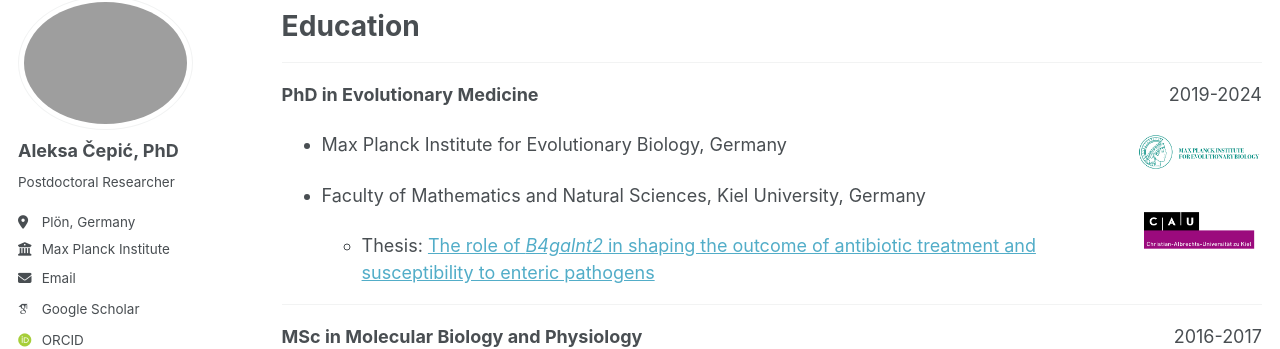
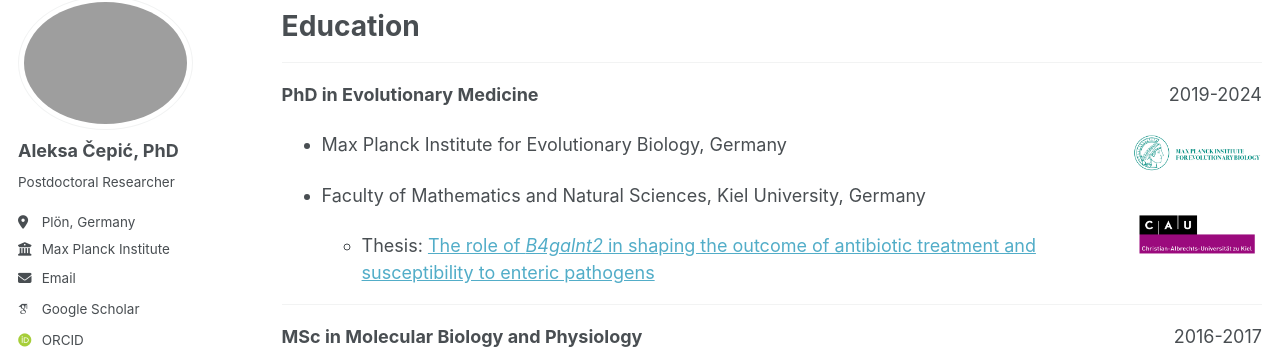
Before and after one commit to cepic-a/cepic-a.github.io, a Jekyll site: the page built from _pages/cv.md, in a window 1280 px wide. Shown: the part 110-459 px from the top of the page. Built offline with Jekyll 4.4.1, drawn with Linux system fonts in a browser that asks for light colours; some web fonts are replaced.

Commit message:
Update cv.md

```diff
--- a/_pages/cv.md
+++ b/_pages/cv.md
@@ -19,7 +19,7 @@ Education
     <div class="clearix"></div>
 </p>
 
-<img align="right" src="../images/maxplanck-cau.png" width="125px" style="padding-right: 1px">
+<img align="right" src="../images/maxplanck-cau.png" width="130px" style="padding-right: 0px">
 
   - Max Planck Institute for Evolutionary Biology, Germany
 
```
